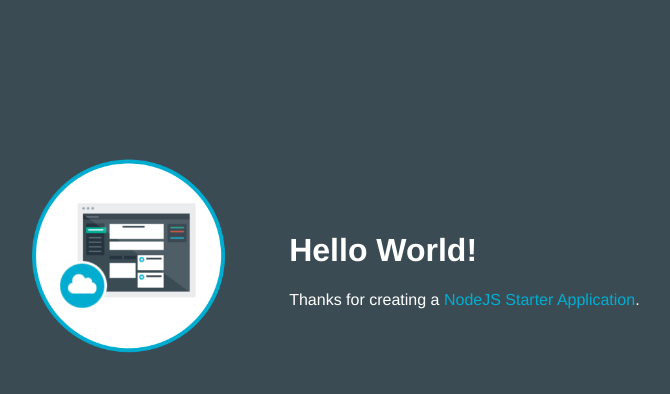
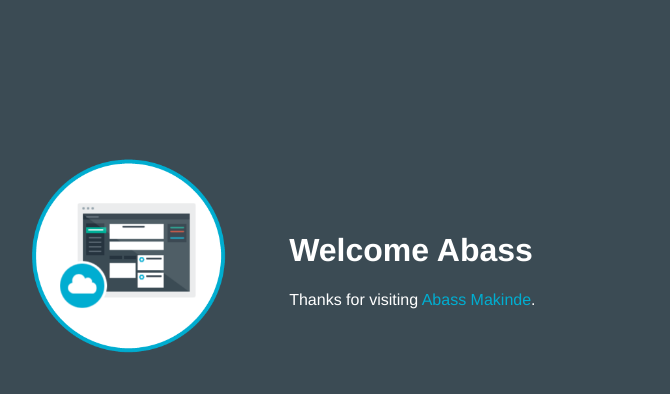
Before and after one commit to Abassade/node-docker, a website: page public/index.html in a window 1280 px wide. Shown: the whole page, without its empty margins (253-923 px from the left). Drawn offline with Linux system fonts and the light colour scheme.

```diff
--- a/public/index.html
+++ b/public/index.html
@@ -2,7 +2,7 @@
 <html>
 
   <head>
-    <title>NodeJS Starter Application</title>
+    <title>Abass</title>
     <meta charset="utf-8">
     <meta http-equiv="X-UA-Compatible" content="IE=edge">
     <meta name="viewport" content="width=device-width, initial-scale=1">
@@ -16,8 +16,8 @@
           <img class = "newappIcon" src="images/newapp-icon.png">
         </td>
         <td>
-          <h1 id="message">Hello World!</h1>
-          <p class='description'></p> Thanks for creating a <span class = "blue">NodeJS Starter Application</span>.
+          <h1 id="message">Welcome Abass</h1>
+          <p class='description'></p> Thanks for visiting <span class = "blue">Abass Makinde</span>.
         </td>
       </tr>
     </table>
```
Also changed, not shown: app.js (+3 -9 lines).
